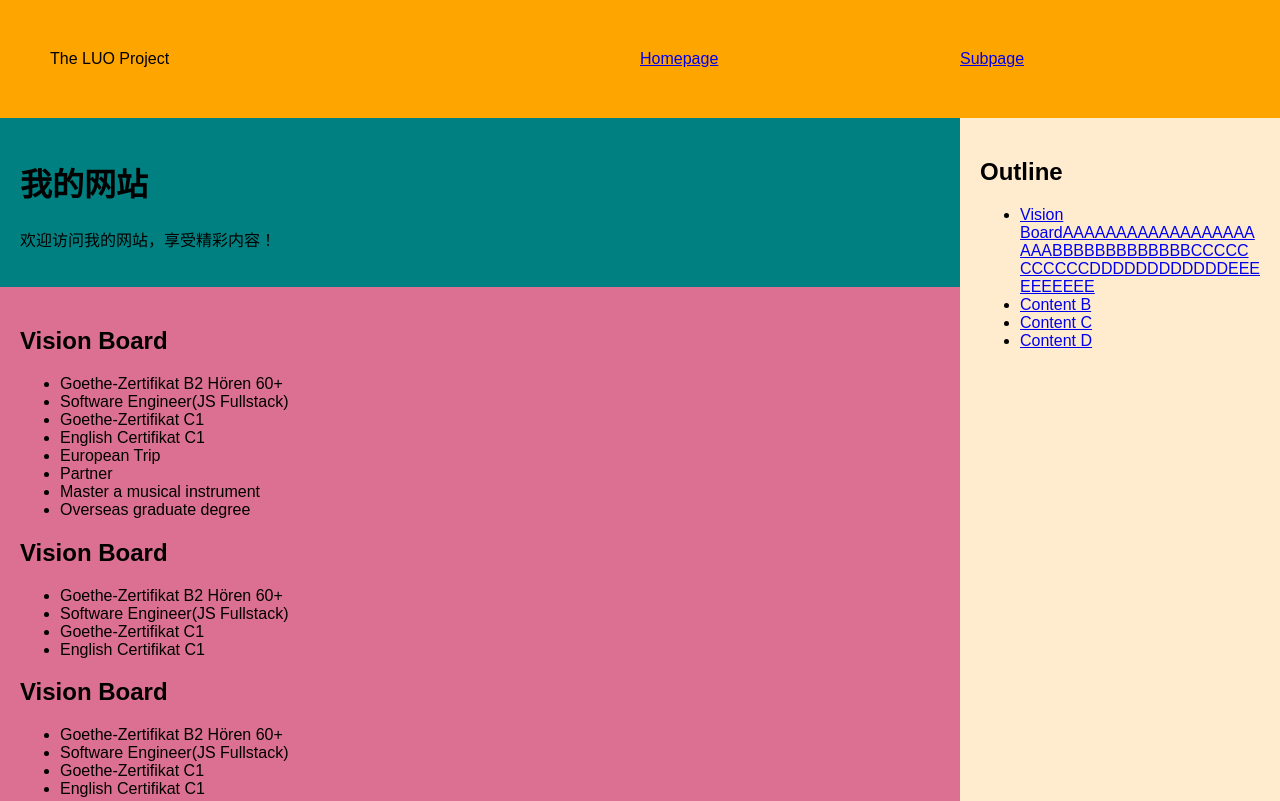
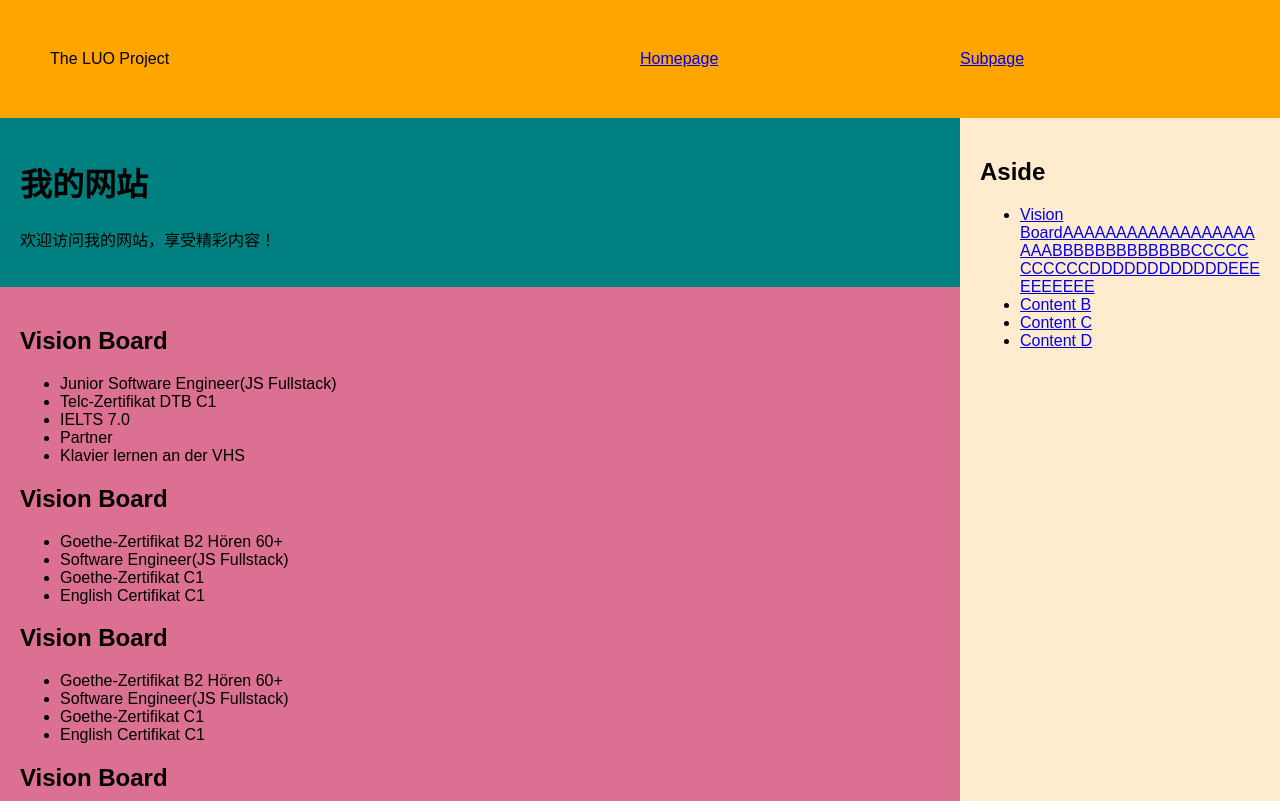
Before and after one commit to pzl2eu/web, a plain HTML site: page index.html in a window 1280 px wide. Shown: the top 801 px of the page. Drawn offline with Linux system fonts and the light colour scheme.

Commit message:
update the content

```diff
--- a/index.html
+++ b/index.html
@@ -39,14 +39,11 @@
     <section id="vision-board">
       <h2>Vision Board</h2>
       <ul>
-        <li>Goethe-Zertifikat B2 Hören 60+</li>
-        <li>Software Engineer(JS Fullstack)</li>
-        <li>Goethe-Zertifikat C1</li>
-        <li>English Certifikat C1</li>
-        <li>European Trip</li>
+        <li>Junior Software Engineer(JS Fullstack)</li>
+        <li>Telc-Zertifikat DTB C1</li>
+        <li>IELTS 7.0</li>
         <li>Partner</li>
-        <li>Master a musical instrument</li>
-        <li>Overseas graduate degree</li>
+        <li>Klavier lernen an der VHS</li>
       </ul>
       <h2>Vision Board</h2>
       <ul>
@@ -100,7 +97,7 @@
     </section>
   </main>
   <aside>
-    <h1>Outline</h3>
+    <h1>Aside</h3>
     <ul>
       <li><a href="#vision-board">Vision BoardAAAAAAAAAAAAAAAAAAAAABBBBBBBBBBBBBCCCCCCCCCCCDDDDDDDDDDDDEEEEEEEEEE</a></li>
       <li><a href="#">Content B</a></li>
```
